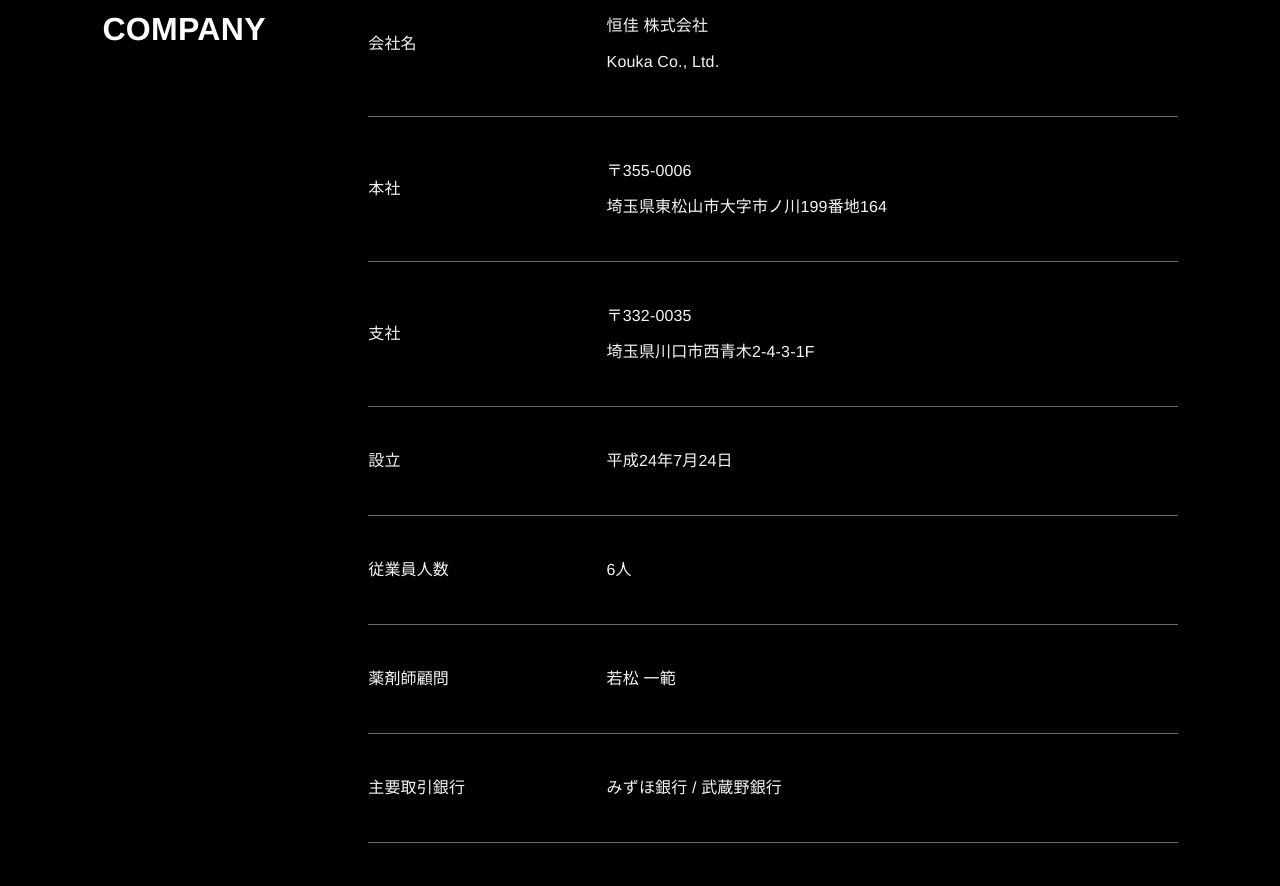
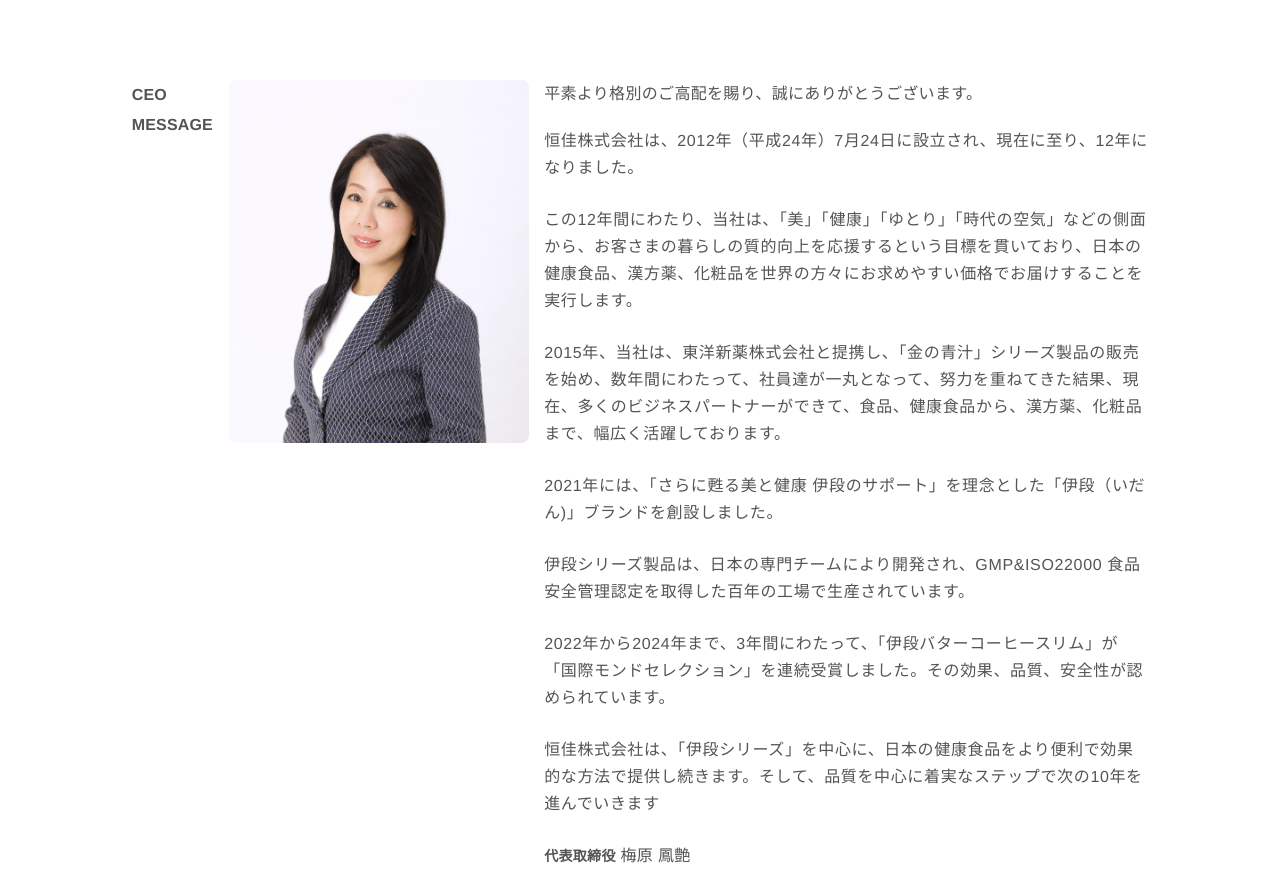
Before and after one commit to ppppppsmash/pj_kk, a Next.js app: page /company in a window 1280 px wide. Shown: the part 1880-2766 px from the top of the page. Built offline with nearby package versions, Linux system fonts and the light colour scheme.

Commit message:
fix: remove about page

```diff
--- a/app/(user)/company/page.tsx
+++ b/app/(user)/company/page.tsx
@@ -19,6 +19,57 @@
 
             <div className="mt-14">
               <CompanyTracing />
+            </div>
+          </div>
+        </div>
+      </section>
+
+      <section className="bg-white -mt-[30px] rounded-tl-[50px] rounded-tr-[50px] py-16">
+        <div className="px-[10%]">
+          <div className="flex sm:flex-row flex-col justify-around pt-20 sm:pt-[127px] gap-2">
+            <h2 className="font-semibold leading-[30px] tracking-[.01em] text-[#545454]">
+              CEO<br />MESSAGE
+            </h2>
+
+            <div>
+              <img className="rounded-lg w-[300px]" src="/images/about/ceo.jpg" />
+            </div>
+
+            <div className="max-w-[604px]">
+              <p className="leading-[27px] tracking-[.02em] text-[#545454] mb-[20px]">
+                平素より格別のご高配を賜り、誠にありがとうございます。
+              </p>
+
+              <p className="leading-[27px] tracking-[.04em] text-[#545454] mb-[25px]">
+                恒佳株式会社は、2012年（平成24年）7月24日に設立され、現在に至り、12年になりました。
+              </p>
+
+              <p className="leading-[27px] tracking-[.04em] text-[#545454] mb-[25px]">
+                この12年間にわたり、当社は、「美」「健康」「ゆとり」「時代の空気」などの側面から、お客さまの暮らしの質的向上を応援するという目標を貫いており、日本の健康食品、漢方薬、化粧品を世界の方々にお求めやすい価格でお届けすることを実行します。​</p>
+
+              <p className="leading-[27px] tracking-[.04em] text-[#545454] mb-[25px]">
+                2015年、当社は、東洋新薬株式会社と提携し、「金の青汁」シリーズ製品の販売を始め、数年間にわたって、社員達が一丸となって、努力を重ねてきた結果、現在、多くのビジネスパートナーができて、食品、健康食品から、漢方薬、化粧品まで、幅広く活躍しております。
+              </p>
+
+              <p className="leading-[27px] tracking-[.04em] text-[#545454] mb-[25px]">
+                2021年には、「さらに甦る美と健康 伊段のサポート」を理念とした「伊段（いだん)」ブランドを創設しました。
+              </p>
+
+              <p className="leading-[27px] tracking-[.04em] text-[#545454] mb-[25px]">
+                伊段シリーズ製品は、日本の専門チームにより開発され、GMP&ISO22000 食品安全管理認定を取得した百年の工場で生産されています。
+              </p>
+
+              <p className="leading-[27px] tracking-[.04em] text-[#545454] mb-[25px]">
+                2022年から2024年まで、3年間にわたって、「伊段バターコーヒースリム」が「国際モンドセレクション」を連続受賞しました。その効果、品質、安全性が認められています。
+              </p>
+
+              <p className="leading-[27px] tracking-[.04em] text-[#545454] mb-[25px]">
+                恒佳株式会社は、「伊段シリーズ」を中心に、日本の健康食品をより便利で効果的な方法で提供し続きます。そして、品質を中心に着実なステップで次の10年を進んでいきます
+              </p>
+
+              <p className="leading-[27px] tracking-[.02em] text-[#545454] mb-[25px]">
+                <span className="font-bold text-sm">代表取締役</span> 梅原 鳳艶
+              </p>
             </div>
           </div>
         </div>
--- a/components/Contents/Home.tsx
+++ b/components/Contents/Home.tsx
@@ -217,19 +217,6 @@
             </div>
           </div>
 
-          <div className="w-full sm:w-[220px] sm:mx-auto overflow-hidden mt-3 sm:mt-6 flex justify-end">
-            <span className="block overflow-hidden sm:mx-auto">
-              <Link
-                className="sm:h-[55px] w-[200px] sm:w-[220px] sm:rounded-[50px] bg-black text-white relative
-                  flex flex-wrap items-center justify-center tracking-[.5em] text-xs pl-[12px]
-                  rounded-tl-[30px] rounded-bl-[30px] h-[55px]"
-                href="/about"
-              >
-                ABOUT
-              </Link>
-            </span>
-          </div>
-
           { data[1]?.image && (
             <Image
               src={urlForImage(data[1]?.image)}
--- a/components/Header.tsx
+++ b/components/Header.tsx
@@ -83,15 +83,6 @@
                   <NavigationMenuLink className={cn(navigationMenuTriggerStyle(),
                     pathname === "/" ? "after:scale-x-100 after:scale-y-100" : "")}>
                     HOME
-                  </NavigationMenuLink>
-                </Link>
-              </NavigationMenuItem>
-
-              <NavigationMenuItem>
-                <Link href="/about" legacyBehavior passHref>
-                  <NavigationMenuLink className={cn(navigationMenuTriggerStyle(),
-                    pathname === "/about" ? "after:scale-x-100 after:scale-y-100" : "")}>
-                    ABOUT
                   </NavigationMenuLink>
                 </Link>
               </NavigationMenuItem>
--- a/components/model/model-core.jsx
+++ b/components/model/model-core.jsx
@@ -207,7 +207,7 @@
             className="relative block overflow-hidden pt-[100svh] w-[100vw]"
           >
             <img
-              className="w-1/2 h-full absolute object-cover inset-0"
+              className="w-full sm:w-1/2 h-full absolute object-cover inset-0"
               src="https://firebasestorage.googleapis.com/v0/b/kouka-cf6ee.appspot.com/o/images%2Fmv-01.png?alt=media&token=994e346e-92e5-4a13-a4bd-1dc15c2fa7fe" />
           </div>
         </SwiperSlide>
@@ -218,7 +218,7 @@
             className="relative block overflow-hidden pt-[100svh] w-[100vw]"
           >
             <img
-              className="w-1/2 h-full absolute object-cover inset-0"
+              className="w-full sm:w-1/2 h-full absolute object-cover inset-0"
               src="https://firebasestorage.googleapis.com/v0/b/kouka-cf6ee.appspot.com/o/images%2Fmv-02.png?alt=media&token=7814fd73-0d03-4df1-979e-966abbb38e78"
             />
           </div>
```
